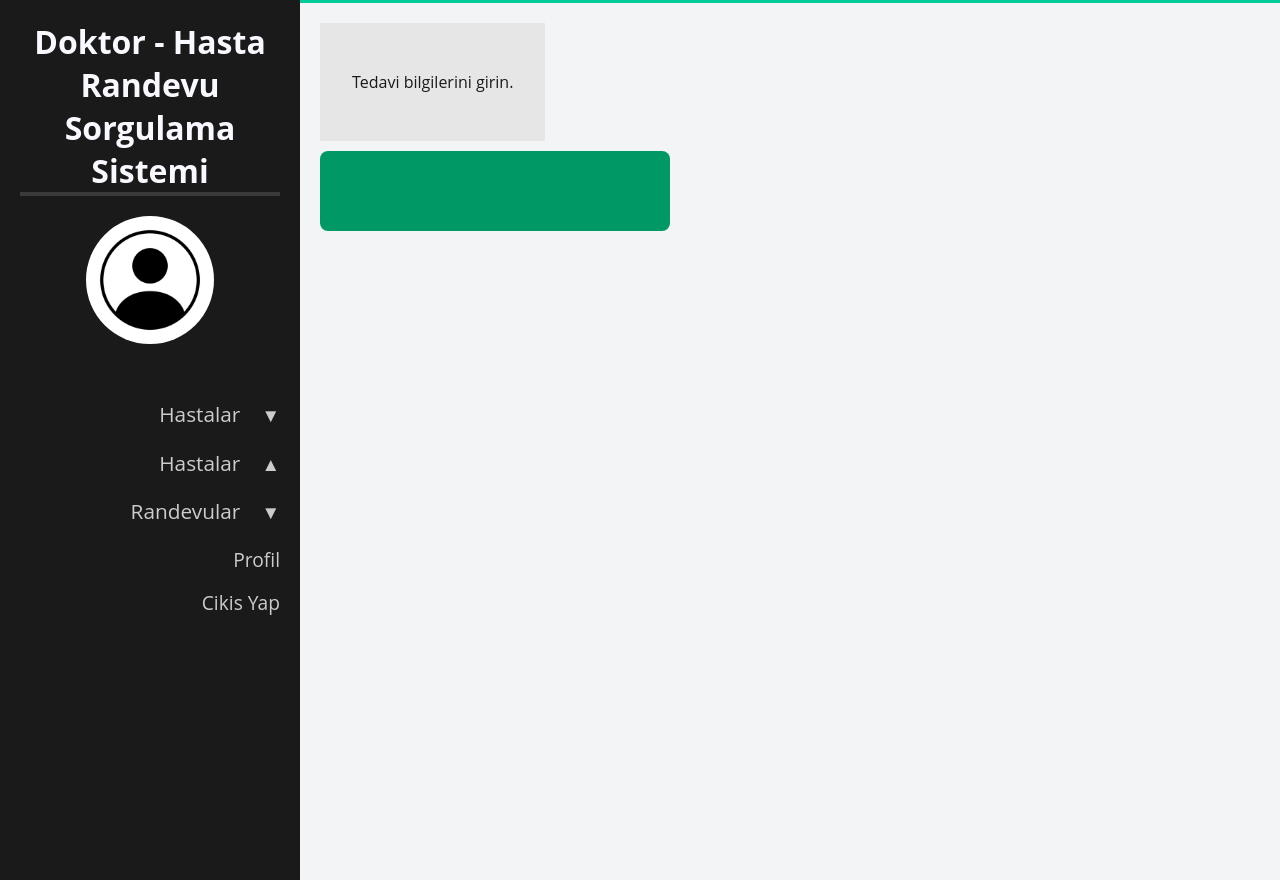
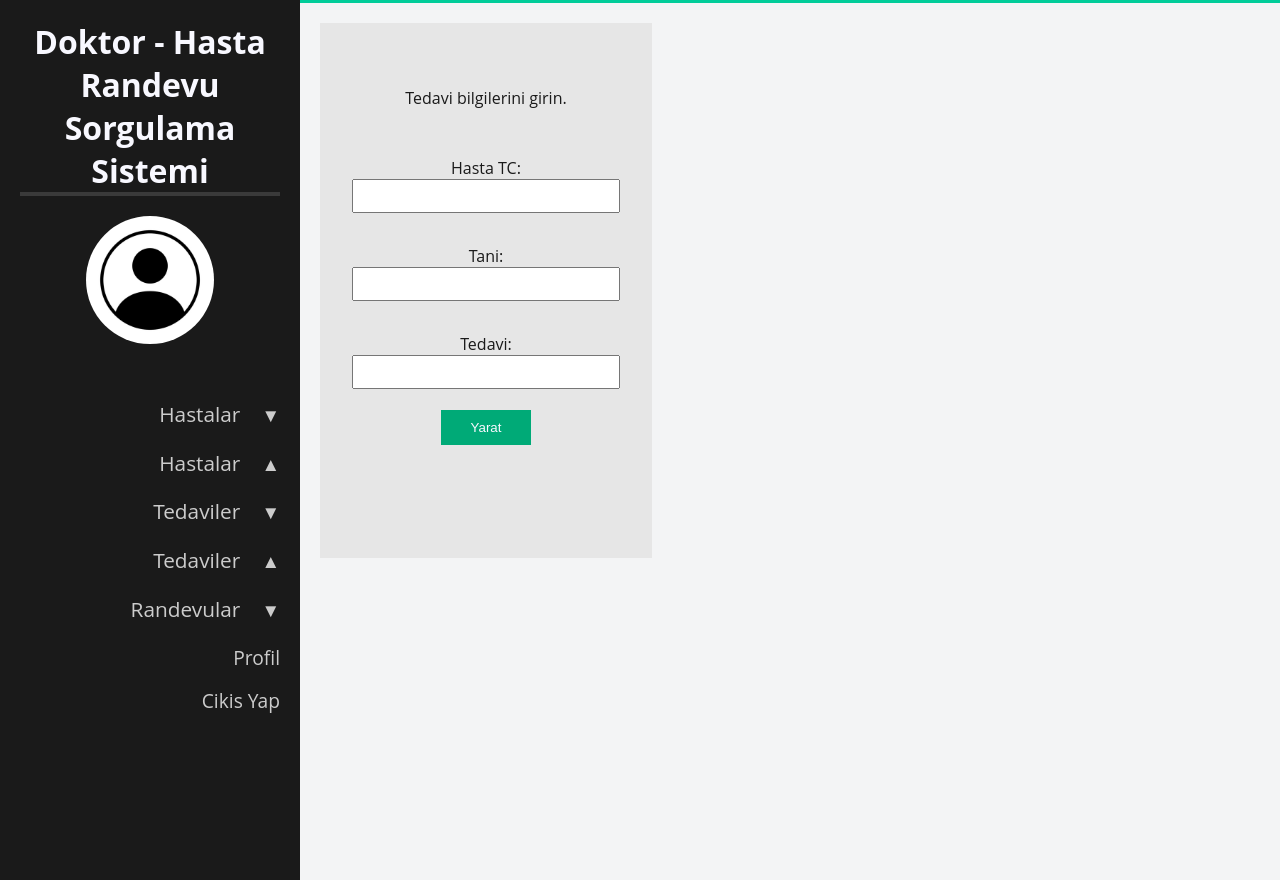
Before and after one commit to EmreBlbn/bil372Project, a Flask app: page /register_new_treatment in a window 1280 px wide. Run offline with Flask 2, Linux system fonts and the light colour scheme; the visitor is signed in with stand-in values (Sample User, id 1); some libraries are stand-ins or nearby versions; some web fonts are replaced.

Commit message:
olduruldugu kadari

```diff
--- a/dashboard/forms.py
+++ b/dashboard/forms.py
@@ -36,6 +36,7 @@
 
 
 class TreatmentCreationForm(FlaskForm):
+    patient_tckn = StringField('Hasta TC:')
     diagnosis = StringField('Tani:')
     treatment = StringField('Tedavi: ')
     submit_button = SubmitField('Yarat')
--- a/dashboard/routes.py
+++ b/dashboard/routes.py
@@ -114,6 +114,7 @@
         if treatment_creation_form.validate_on_submit():
             add_list = []
             new_treatment = Treatment(
+                patient_tckn=treatment_creation_form.patient_tckn.data,
                 diagnosis=treatment_creation_form.diagnosis.data,
                 treatment=treatment_creation_form.treatment.data,
             )
@@ -139,12 +140,25 @@
     return render_template('list_patient.html', patients=patients)
 
 
+@dashboard.route('/list_treatments', methods=['GET', 'POST'])
+@login_required
+def list_treatments():
+    treatments = Treatment.query.all()
+    print(get_debug_queries())
+    if request.method == "POST":
+        id = request.form['button-delete']
+        Treatment.query.filter_by(patient_tc=id).delete()
+        db.session.commit()
+        treatments = Treatment.query.all()
+        return render_template('list_treatments.html', treatments=treatments)
+    return render_template('list_treatments.html', treatments=treatments)
+
 @dashboard.route('/delete_patient', methods=['GET'])
 @login_required
 def delete_patient():
     p_id = request.args['button-delete']
     temp_patient = Patient.query.filter_by(p_id=p_id)
-    Patient.query.filter_by(patiet_id=p_id).delete()
+    Patient.query.filter_by(patient_id=p_id).delete()
     db.session.commit()
     return jsonify({'msg': "{} silindi.".format(temp_patient.p_name)})
 
@@ -166,6 +180,8 @@
         return render_template('display_registers.html', appointments=appointments)
 
     return render_template('display_registers.html', appointments=appointments)
+
+
 
 
 @dashboard.route('/search_patient', methods=['POST'])
--- a/static/js/dropdown.js
+++ b/static/js/dropdown.js
@@ -22,3 +22,16 @@
     document.getElementById('app_dropclose').style.display = "none";
     document.getElementById('adb').style.display = "none";
 }
+
+
+function appDropdown2() {
+    document.getElementById('app_dropdown2').style.display = "none";
+    document.getElementById('app_dropclose2').style.display = "block";
+    document.getElementById('tdb').style.display = "block";
+}
+
+function appDropclose2() {
+    document.getElementById('app_dropdown2').style.display = "block";
+    document.getElementById('app_dropclose2').style.display = "none";
+    document.getElementById('tdb').style.display = "none";
+}
--- a/templates/layout.html
+++ b/templates/layout.html
@@ -29,9 +29,17 @@
                 <p><a href="/create_new_patient">Yeni Hasta Kayit</a></p>
                 <p><a href="/list_patient">Listelenen hastalar</a></p>
             </div>
-            <div class="dropdown_box" id="pdb">
+            <p class="dropdown_text" id="app_dropdown2"
+               onclick="appDropdown2()">
+                Tedaviler &ensp; <span style="font-size: 0.9em"> &#9660;</span>
+            </p>
+            <p class="dropdown_text" id="app_dropclose2"
+               onclick="appDropclose2()">
+                Tedaviler &ensp; <span style="font-size: 0.9em"> &#9650;</span>
+            </p>
+            <div class="dropdown_box" id="tdb">
                 <p><a href="/register_new_treatment">Yeni Tedavi Giris</a></p>
-                <p><a href="/list_patient">Listelenen tedaviler</a></p>
+                <p><a href="/list_treatments">Listelenen Tedaviler</a></p>
             </div>
 
             <p class="dropdown_text" id="app_dropdown"
--- a/templates/register_new_treatment.html
+++ b/templates/register_new_treatment.html
@@ -2,15 +2,18 @@
 {% block page_content %}
 
     <div style="display: flex; justify-content: flex-start;">
-        <div class="new_patient_wrapper">
+        <div class="appos_data">
             <div>
-                <form method="POST" class="wrap_form_zone" >
-                    <div class="form_zone" id="patient-form-wrapper">
-
+                <form method="POST" class="appointment_zone" >
+                    <div class="form" >
                         {{ treatment_creation_form.hidden_tag() }}
                         <p>Tedavi bilgilerini girin.</p>
 
-                        <div class="form_zone" id="treatment-form-wrapper">
+                        <div class="form">
+                            <div class="form">
+                                 {{ treatment_creation_form.patient_tckn.label }}<br>
+                                 {{ treatment_creation_form.patient_tckn(class_="form_textbox") }}
+                             </div>
                              <div class="form">
                                  {{ treatment_creation_form.diagnosis.label }}<br>
                                  {{ treatment_creation_form.diagnosis(class_="form_textbox") }}
@@ -28,7 +31,7 @@
             </div>
         </div>
     </div>
-    <div class="message">
+    <div class="alert">
     {%  with messages=get_flashed_messages() %}
              {% if messages %}
                  {% for message in messages %}
```
Also changed, not shown: templates/create_patient.html (+1 -11 lines), templates/list_treatments.html (added, +35 -0 lines).
